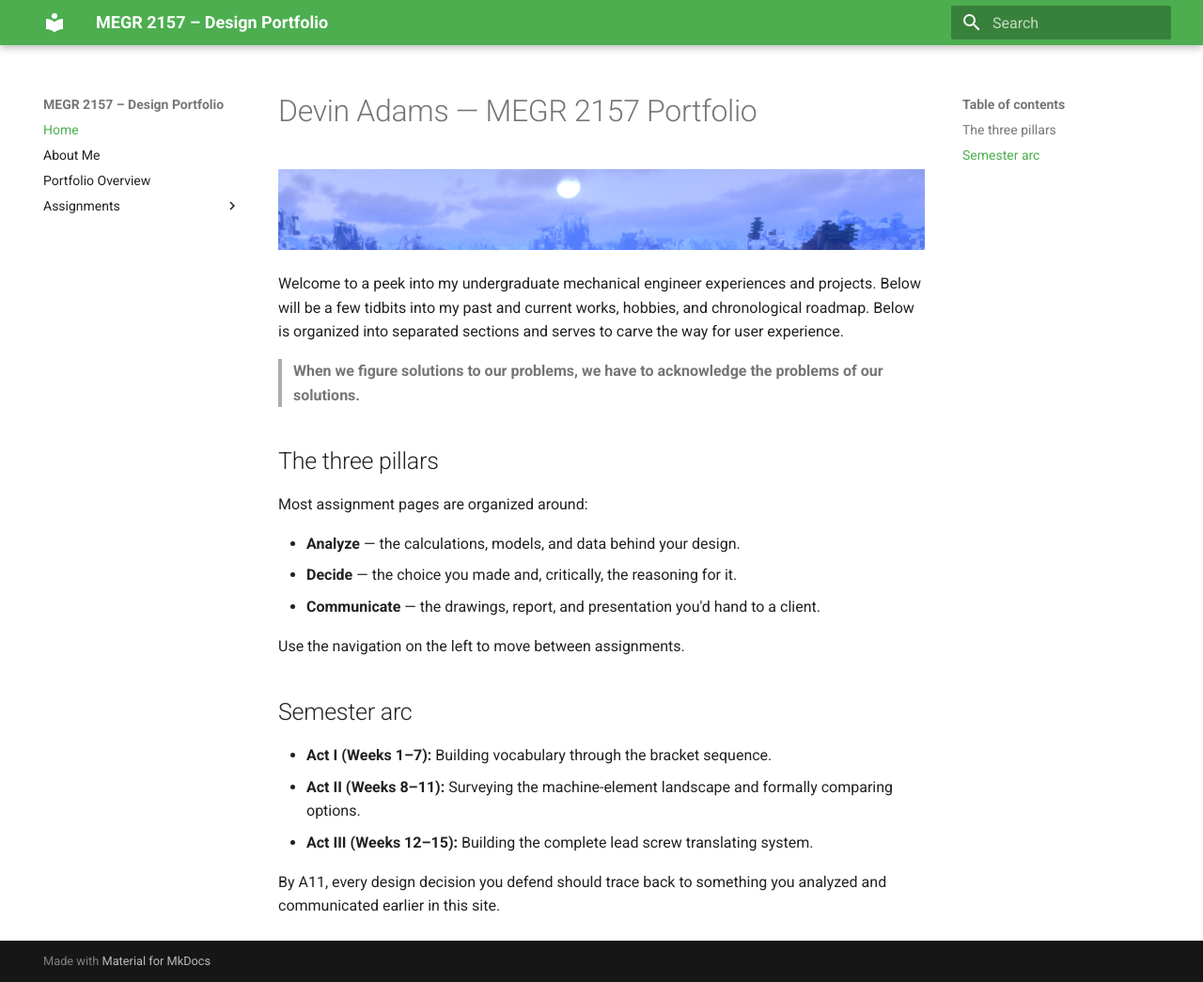
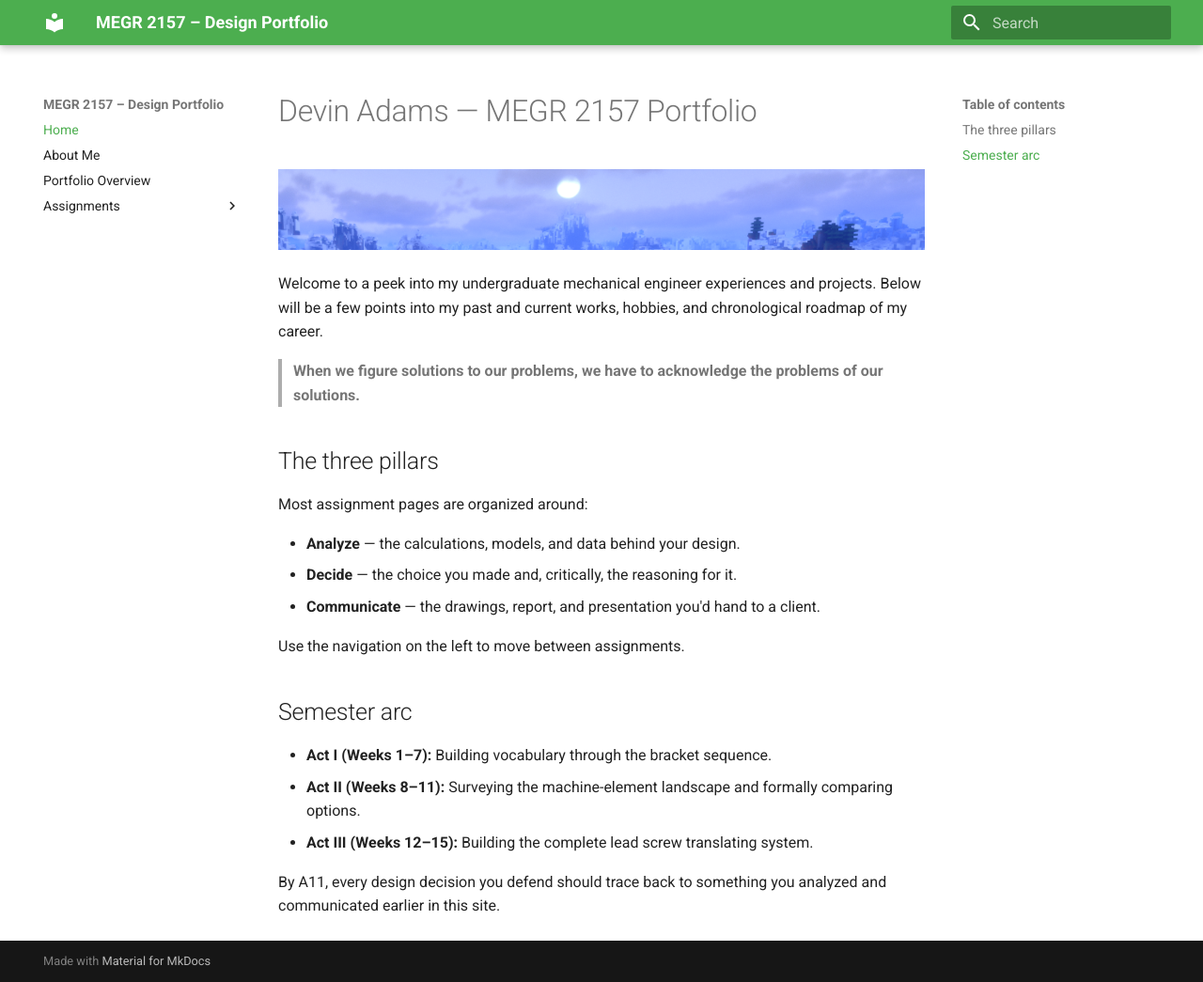
Before and after one commit to dadams78/design-projects-portfolio, an MkDocs documentation site: the page built from docs/index.md, in a window 1280 px wide and 1045 px high. Shown: the whole window at 94% size. Built offline with MkDocs 1.6.1 and Material for MkDocs 9.7.7, drawn with Linux system fonts in a browser that asks for light colours.

Commit message:
Update index.md

```diff
--- a/docs/index.md
+++ b/docs/index.md
@@ -2,7 +2,7 @@
 
 ![MEGR 2156-7 Title](MEGR2156title2.png)
 
-Welcome to a peek into my undergraduate mechanical engineer experiences and projects. Below will be a few tidbits into my past and current works, hobbies, and chronological roadmap. Below is organized into separated sections and serves to carve the way for user experience.
+Welcome to a peek into my undergraduate mechanical engineer experiences and projects. Below will be a few points into my past and current works, hobbies, and chronological roadmap of my career.
 
 > **When we figure solutions to our problems, we have to acknowledge the problems of our solutions.**
 
```
